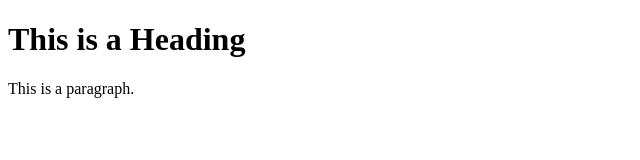
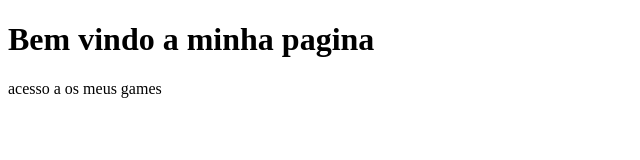
Before and after one commit to kalianesilverio/kalianesilverio.github.io, a plain HTML site: page index.html in a window 1280 px wide. Shown: the whole page, without its empty margins (0-640 px from the left). Drawn offline with Linux system fonts and the light colour scheme.

Commit message:
Update index.html

```diff
--- a/index.html
+++ b/index.html
@@ -5,8 +5,8 @@
    </head>
    <body>
 
-        <h1>This is a Heading</h1>
-        <p>This is a paragraph.</p>
+        <h1>Bem vindo a minha pagina</h1>
+        <p>acesso a os meus games</p>
 
   </body>
 </html>
```
